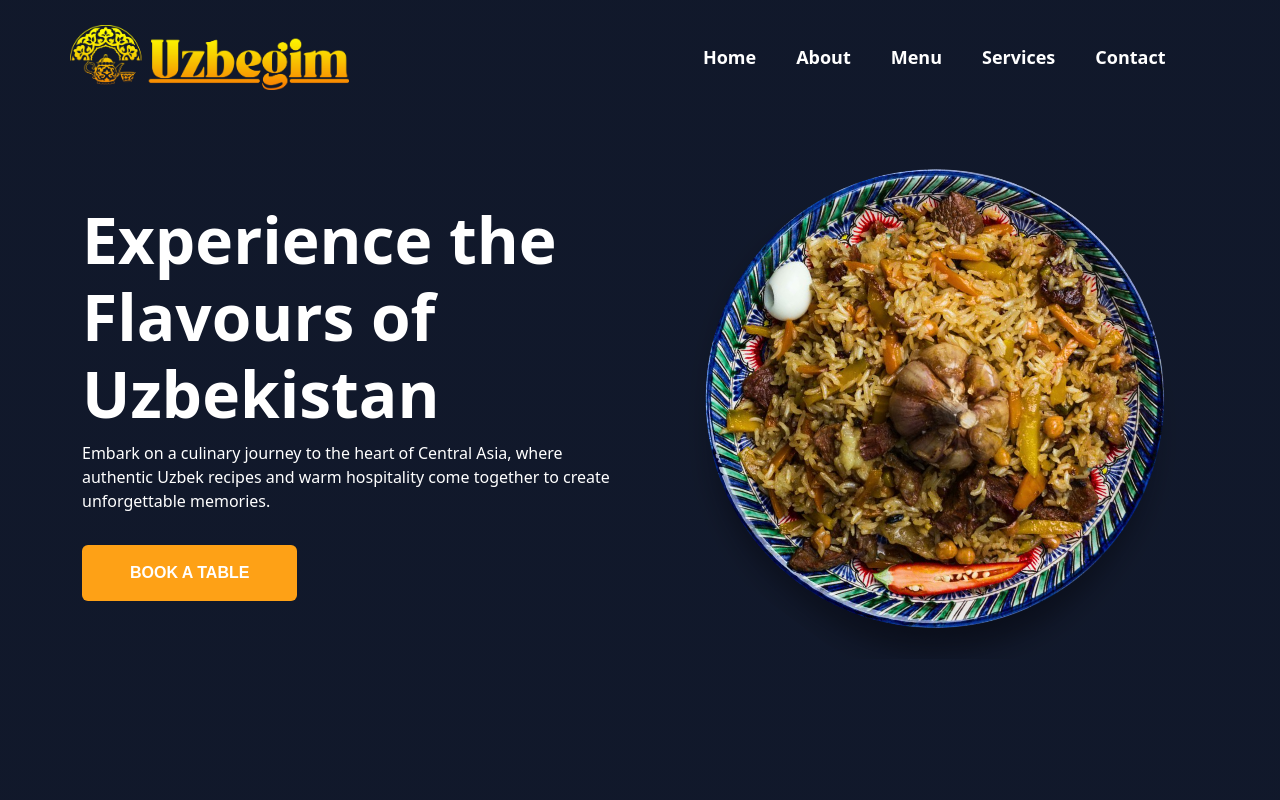
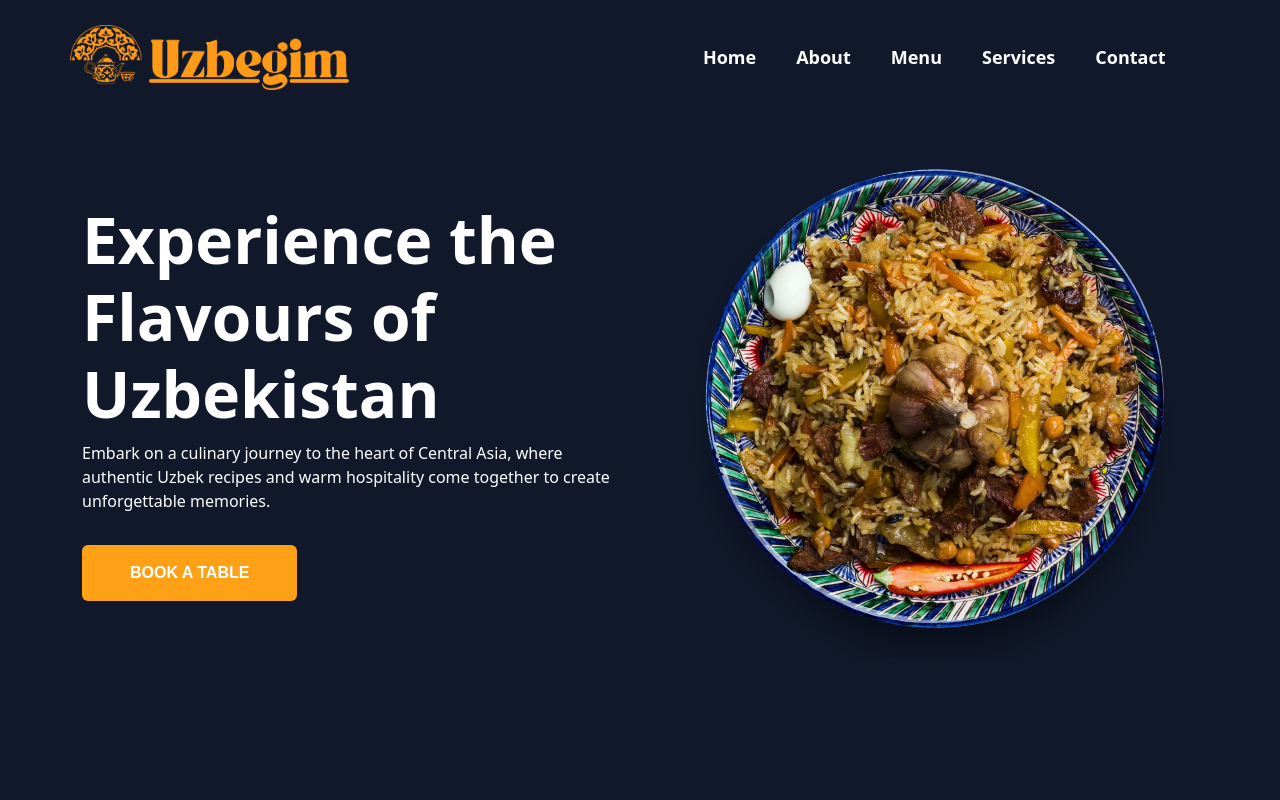
Before and after one commit to Amirbeek/uzbegim.github.io, a React (Create React App) app: page / in a window 1280 px wide. Shown: the top 800 px of the page. Built offline with nearby package versions, Linux system fonts and the light colour scheme.

Commit message:
images updates

```diff
--- a/src/components/NavbarComponent.js
+++ b/src/components/NavbarComponent.js
@@ -70,7 +70,7 @@ const NavbarComponent = () => {
                 <div className="container">
                     <div className="logo w-50">
                         <Link to="/">
-                            <img src="img/logo.png" className="w-50" alt="Logo" />
+                            <img src="img/org1.png" className="w-50" alt="Logo" />
                         </Link>
                     </div>
                     <div id="mainListDiv" className={`main_list ${isMenuOpen ? 'show_list' : ''}`}>
```
Also changed, not shown: public/img/org1.png (added), public/img/org4.png (added).
